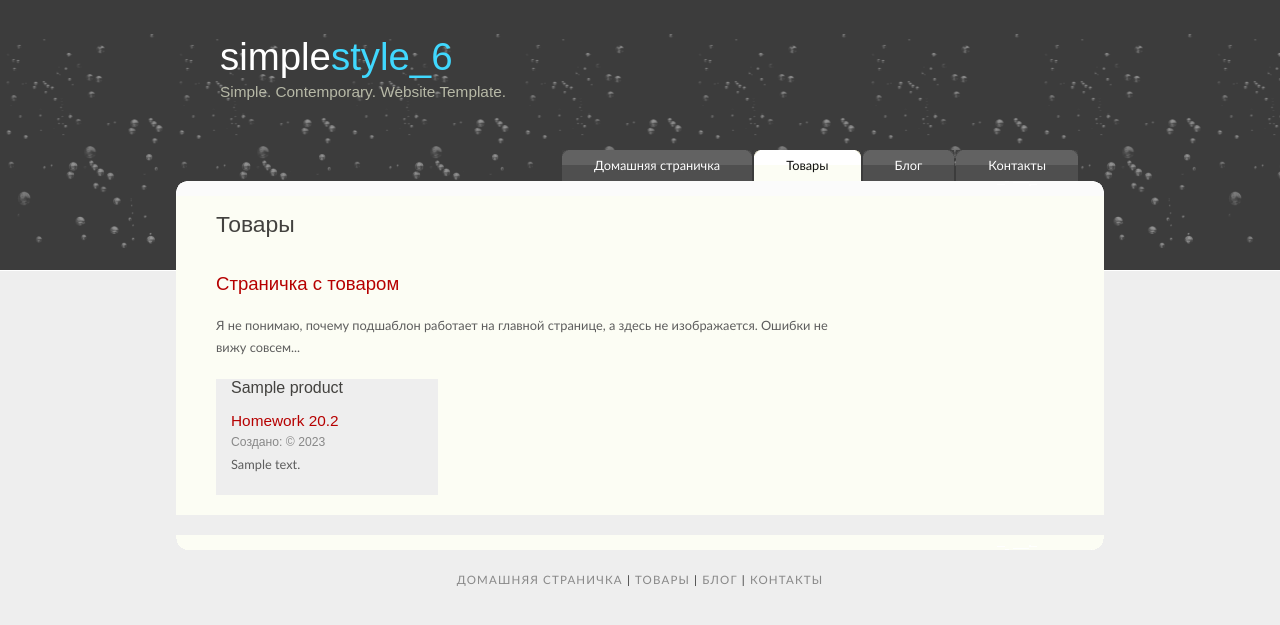
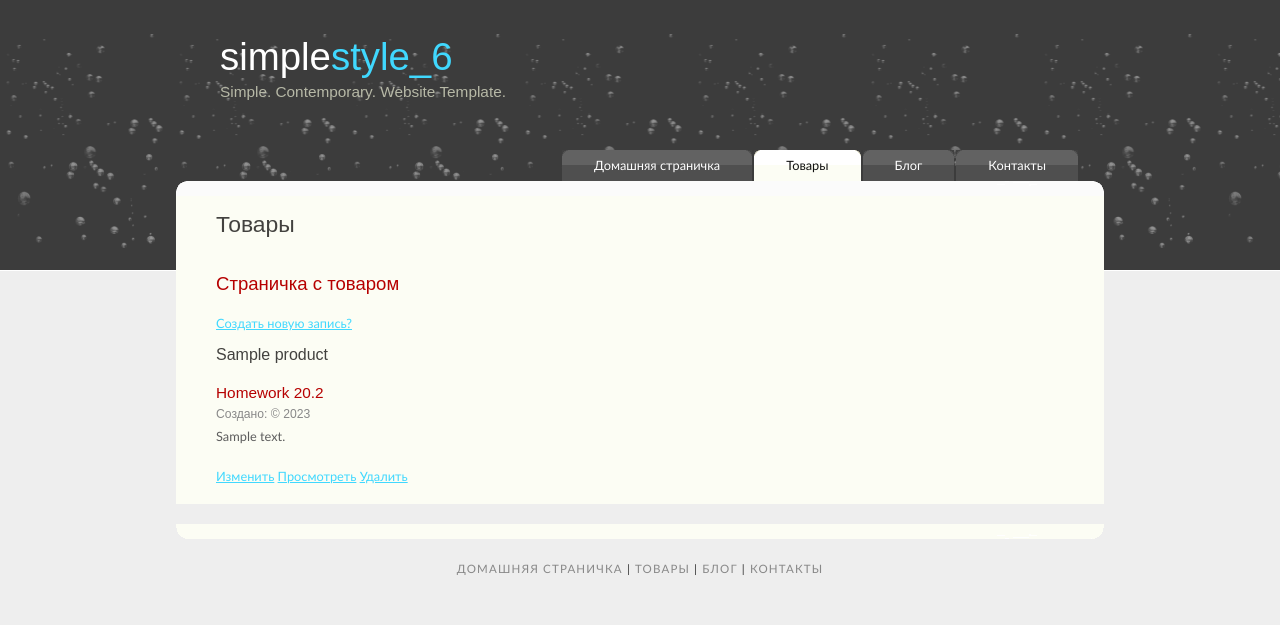
Before and after one commit to avdeevaa/Study_django, a Django app: page /items/ in a window 1280 px wide. Shown: the top 625 px of the page. Run offline with Django 4.2, Linux system fonts and the light colour scheme; tables that the repository leaves empty hold one stand-in row (values such as "Sample post"); some libraries are stand-ins or nearby versions.

Commit message:
HW 22.1 1st part

```diff
--- a/catalog/templates/design/item_detail.html
+++ b/catalog/templates/design/item_detail.html
@@ -6,8 +6,8 @@
 <h1>Карточки для товаров</h1>
 
 <h2>Наши товары</h2>
-<p>Дизайн получился немножко странный, ну ладно. Хотелось бы, чтобы было ровно посередине эти таблички...</p>
 
+<a href="{% url 'catalog:create_item' %}">Создать новую запись?</a>
 
 <div class="news-tables">
               <div class="news-table">
@@ -16,6 +16,9 @@
                   <h4>Homework 20.2</h4>
                   <h5>Создано: &copy; {% now 'Y' %}</h5>
                   <p>{{ product.description }}</p>
+                  <a href="{% url 'catalog:update_item' product.pk %}">Изменить</a>
+                  <a href="{% url 'catalog:item_detail' product.pk %}">Просмотреть</a>
+                  <a href="{% url 'catalog:delete_item' product.pk %}">Удалить</a>
                 </div>
               </div>
     </div>
--- a/catalog/templates/design/items_page.html
+++ b/catalog/templates/design/items_page.html
@@ -9,6 +9,7 @@
   <meta name="keywords" content="website keywords, website keywords" />
   <meta http-equiv="content-type" content="text/html; charset=windows-1252" />
   <link rel="stylesheet" type="text/css" href="{% static 'style/style.css' %}" />
+<!--  <link rel="stylesheet" href="https://maxcdn.bootstrapcdn.com/bootstrap/4.5.2/css/bootstrap.min.css">-->
 </head>
 
 <body>
@@ -39,7 +40,8 @@
           <div id="content">
             <h1>Товары</h1>
             <h2>Страничка с товаром</h2>
-            <p>Я не понимаю, почему подшаблон работает на главной странице, а здесь не изображается. Ошибки не вижу совсем...</p>
+            <a href="{% url 'catalog:create_item' %}">Создать новую запись?</a>
+
             {% include 'tables.html' %}
 
           </div>
--- a/catalog/templates/tables.html
+++ b/catalog/templates/tables.html
@@ -1,15 +1,40 @@
+<div class="container">
+  <div class="row">
+    {% for category in object_list %}
+      <div class="col-md-5">
+        <div class="card">
+          <div class="card-body">
+            <h3 class="card-title">{{ category.name }}</h3>
+            <h4>Homework 20.2</h4>
+            <h5>Создано: &copy; {% now 'Y' %}</h5>
+            <p class="card-text">{{ category.description }}</p>
+            <a href="{% url 'catalog:update_item' category.pk %}" class="btn btn-primary">Изменить</a>
+            <a href="{% url 'catalog:item_detail' category.pk %}" class="btn btn-secondary">Просмотреть</a>
+            <a href="{% url 'catalog:delete_item' category.pk %}" class="btn btn-danger">Удалить</a>
+          </div>
+        </div>
+      </div>
+    {% endfor %}
+  </div>
+</div>
 
-            <div class="news-tables">
-              {% for category in object_list%}
-              <div class="news-table">
-                <div class="sidebar_item">
-                  <h3>{{ category.name }}</h3>
-                  <h4>Homework 20.2</h4>
-                  <h5>Создано: &copy; {% now 'Y' %}</h5>
-                  <p>{{ category.description }}</p>
-                </div>
-              </div>
-              {% endfor %}
+
+
+
+<!--            <div class="news-tables">-->
+<!--              {% for category in object_list%}-->
+<!--              <div class="news-table">-->
+<!--                <div class="sidebar_item">-->
+<!--                  <h3>{{ category.name }}</h3>-->
+<!--                  <h4>Homework 20.2</h4>-->
+<!--                  <h5>Создано: &copy; {% now 'Y' %}</h5>-->
+<!--                  <p>{{ category.description }}</p>-->
+<!--                  <a href="{% url 'catalog:update_item' category.pk %}">Изменить</a>-->
+<!--                  <a href="{% url 'catalog:item_detail' category.pk %}">Просмотреть</a>-->
+<!--                  <a href="{% url 'catalog:delete_item' category.pk %}">Удалить</a>-->
+<!--                </div>-->
+<!--              </div>-->
+<!--              {% endfor %}-->
 
 <!--              <div class="news-table">-->
 <!--                <div class="sidebar_item">-->
--- a/catalog/urls.py
+++ b/catalog/urls.py
@@ -1,6 +1,7 @@
 from django.urls import path
 from catalog.views import contact_page, items_page, ProductListView, ProductDetailView, BlogCreateView, BlogListView, BlogDetailView
 from catalog.views import BlogUpdateView, BlogDeleteView
+from catalog.views import ProductCreateView, ProductUpdateView, ProductDeleteView
 
 app_name = 'catalog'
 
@@ -10,7 +11,11 @@ urlpatterns = [
     path('main/', ProductListView.as_view(), name='main_page'),
     path('contacts/', contact_page, name='contact_page'),
     path('items/', items_page, name='items_page'),
+
     path('item/<int:pk>/', ProductDetailView.as_view(), name='item_detail'),
+    path('create_item/', ProductCreateView.as_view(), name='create_item'),
+    path('update_item/<int:pk>/', ProductUpdateView.as_view(), name='update_item'),
+    path('delete_item/<int:pk>/', ProductDeleteView.as_view(), name='delete_item'),
 
     path('create/', BlogCreateView.as_view(), name='create_blog'),
     path('read/', BlogListView.as_view(), name='read_blog'),  # we read all blog
--- a/catalog/views.py
+++ b/catalog/views.py
@@ -1,6 +1,7 @@
 from django.shortcuts import render, reverse
 from catalog.models import Product, Blog
 from django.views.generic import ListView, DetailView, CreateView, UpdateView, DeleteView
+from catalog.forms import ProductForm
 
 
 class ProductListView(ListView):
@@ -9,12 +10,30 @@ class ProductListView(ListView):
     template_name = 'design/main_page.html'
 
 
-# def main_page(request):
-#     products_list = Product.objects.all()
-#     context = {
-#         'object_list': products_list
-#     }
-#     return render(request, 'design/main_page.html', context)
+class ProductCreateView(CreateView):
+    model = Product
+    form_class = ProductForm
+    template_name = 'design/product_form.html'
+
+    def get_success_url(self):
+        return reverse('catalog:items_page')
+
+
+class ProductUpdateView(UpdateView):
+    model = Product
+    form_class = ProductForm
+    template_name = 'design/product_form.html'
+
+    def get_success_url(self):
+        return reverse('catalog:items_page')
+
+
+class ProductDeleteView(DeleteView):
+    model = Product
+    template_name = 'design/product_confirm_delete.html'
+
+    def get_success_url(self):
+        return reverse('catalog:items_page')
 
 
 def contact_page(request):
@@ -38,14 +57,6 @@ class ProductDetailView(DetailView):
     """ replaces item_detail"""
     model = Product
     template_name = 'design/item_detail.html'
-
-#
-# def item_detail(request, pk):
-#     product = get_object_or_404(Product, pk=pk)
-#     context = {
-#         'product': product
-#     }
-#     return render(request, 'design/item_detail.html', context)
 
 
 class BlogCreateView(CreateView):
--- a/static/style/style.css
+++ b/static/style/style.css
@@ -326,11 +326,11 @@ table tr td
 
 
 .news-tables {
-  display: flex;
-  justify-content: space-between; /* Это распределит блоки с равным пространством между ними */
+  display: grid;
+  grid-template-columns: repeat(auto-fill, minmax(200px, 1fr));
+  gap: 16px; /* Расстояние между табличками */
 }
 
 .news-table {
-  width: 35%; /* Задайте ширину блока, чтобы оставить некоторое пространство между блоками */
-  margin-right: 10px;
+  width: 100%; /* Ширина каждой таблички */
 }
```
Also changed, not shown: catalog/forms.py (added, +26 -0 lines), catalog/templates/design/product_confirm_delete.html (added, +23 -0 lines), catalog/templates/design/product_form.html (added, +14 -0 lines).
